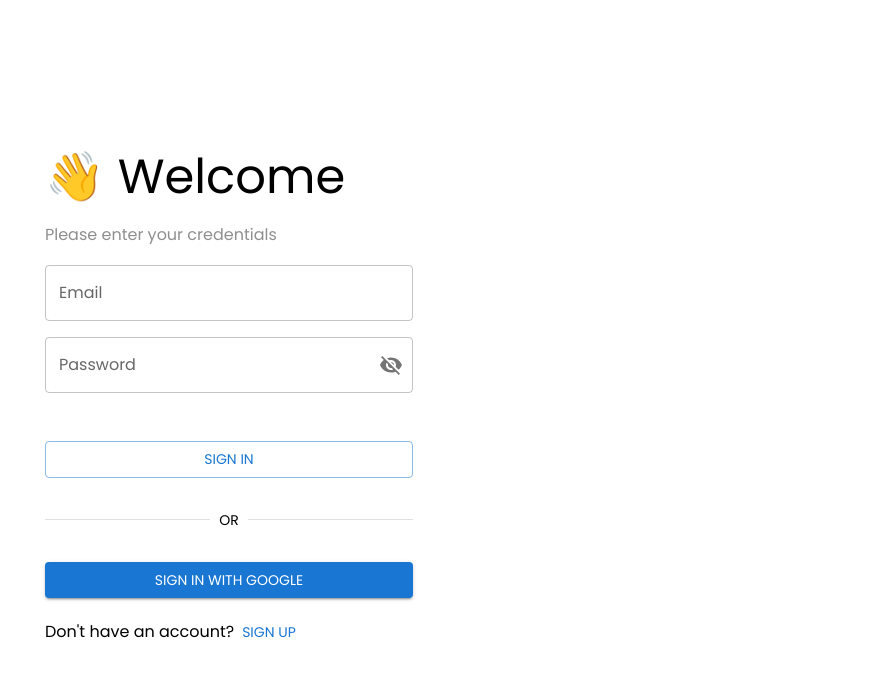
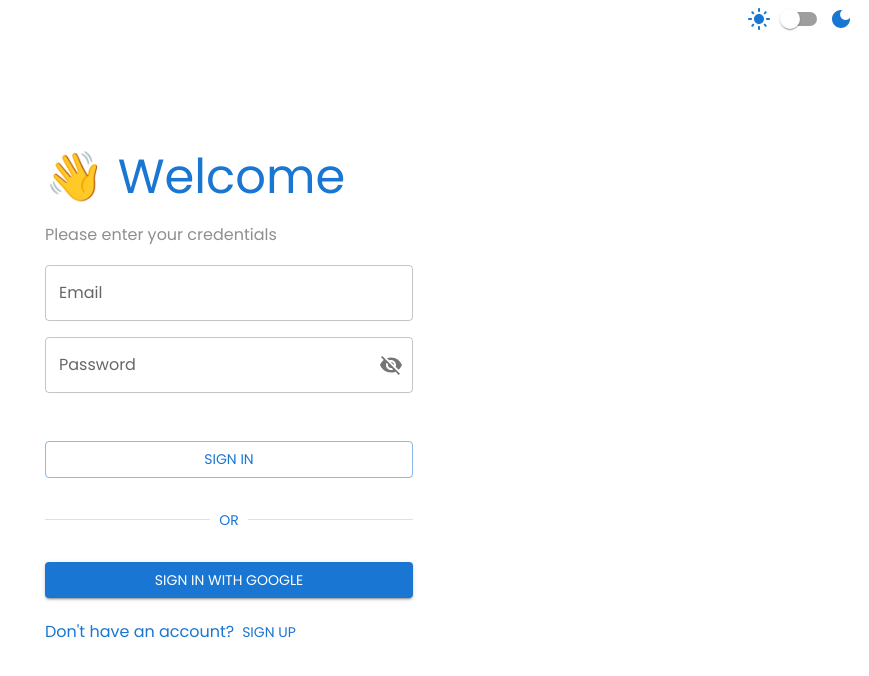
Before and after one commit to yashsharma999/pomodoro-app, a React (Vite) app: page /login in a window 1280 px wide. Shown: the top 676 px of the page, without its empty margins (411-1280 px from the left). Built offline with nearby package versions, Linux system fonts and the light colour scheme; no server answers.

Commit message:
dark mode and env

```diff
--- a/src/App.jsx
+++ b/src/App.jsx
@@ -1,10 +1,12 @@
-import { Container } from "@mui/material";
-import { Outlet, useNavigate } from "react-router-dom";
+import { Container, useTheme } from "@mui/material";
+import { Outlet, useLocation, useNavigate } from "react-router-dom";
 import { useAuth } from "./contexts/AuthContext";
 import Navigation from "./modules/Navigation";
 
 function App() {
+  const theme = useTheme();
   const navigate = useNavigate();
+  const location = useLocation();
   const { isAuthenticated } = useAuth();
 
   if (!isAuthenticated) {
@@ -12,12 +14,23 @@ function App() {
   }
 
   return (
-    <>
+    <div
+      style={{
+        background: `${theme.palette.background.default}`,
+      }}
+    >
       <Navigation />
-      <Container maxWidth={"lg"} sx={{ paddingBottom: "1rem" }}>
+      <Container
+        maxWidth={"lg"}
+        sx={{
+          height: location.pathname === "/analytics" ? "100%" : "100vh",
+          paddingBottom: "1rem",
+          background: `${theme.palette.background.default}`,
+        }}
+      >
         <Outlet />
       </Container>
-    </>
+    </div>
   );
 }
 
--- a/src/components/PomodoroAnalytics.jsx
+++ b/src/components/PomodoroAnalytics.jsx
@@ -112,9 +112,9 @@ export default function PomodoroAnalytics() {
         label: "Pomodoros",
         data: labels.map((label) => pomodoroData[label]?.pomodoros ?? 0),
         backgroundColor: theme.palette.primary.main,
+        borderColor: "#fff",
       },
     ],
-    backgroundColor: "rgba(75, 192, 192, 0.2)",
   };
 
   const options = {
--- a/src/configs/firebase.js
+++ b/src/configs/firebase.js
@@ -4,13 +4,13 @@ import { getAuth } from "firebase/auth";
 import { getFirestore } from "firebase/firestore";
 
 const firebaseConfig = {
-  apiKey: "AIzaSyCXDa8tmPMDjpPR66q7sAQ6NA7xY21Chw0",
-  authDomain: "pomodoro-app-ca5d2.firebaseapp.com",
-  projectId: "pomodoro-app-ca5d2",
-  storageBucket: "pomodoro-app-ca5d2.appspot.com",
-  messagingSenderId: "197721182418",
-  appId: "1:197721182418:web:d32c43f88d3091310d5d0b",
-  measurementId: "G-NC9CMHBQ70",
+  apiKey: import.meta.env.VITE_APP_API_KEY,
+  authDomain: import.meta.env.VITE_APP_AUTH_DOMAIN,
+  projectId: import.meta.env.VITE_APP_PROJECT_ID,
+  storageBucket: import.meta.env.VITE_APP_STORAGE_BUCKET,
+  messagingSenderId: import.meta.env.VITE_APP_MESSAGING_SENDER_ID,
+  measurementId: import.meta.env.VITE_APP_MEASUREMENT_ID,
+  appId: import.meta.env.VITE_APP_APP_ID,
 };
 
 // Initialize Firebase
--- a/src/configs/theme.js
+++ b/src/configs/theme.js
@@ -18,6 +18,9 @@ const lightTheme = createTheme({
   linkText: {
     color: "#fff",
   },
+  navigation: {
+    main: "#1976d2",
+  },
 });
 
 // Dark theme
@@ -35,6 +38,13 @@ const darkTheme = createTheme({
     fontFamily: "Poppins, sans-serif",
     color: "#fff",
   },
+  navigation: {
+    main: "rgba(10, 25, 41, 0.8)",
+  },
+  linkText: {
+    color: "#fff",
+  },
 });
+//rgba(10, 25, 41, 0.8)
 
 export { lightTheme, darkTheme };
--- a/src/contexts/ThemeContext.jsx
+++ b/src/contexts/ThemeContext.jsx
@@ -1,5 +1,5 @@
 import { ThemeProvider } from "@mui/material/styles";
-import { createContext, useState } from "react";
+import { createContext, useContext, useState } from "react";
 import { darkTheme, lightTheme } from "../configs/theme";
 
 const ThemeContext = createContext();
@@ -17,6 +17,7 @@ export const ThemeContextProvider = ({ children }) => {
   return (
     <ThemeContext.Provider
       value={{
+        themeMode,
         currentTheme,
         handleThemeChange,
       }}
@@ -26,4 +27,4 @@ export const ThemeContextProvider = ({ children }) => {
   );
 };
 
-export const useAuth = () => React.useContext(ThemeContext);
+export const useThemeContext = () => useContext(ThemeContext);
--- a/src/modules/Analytics.jsx
+++ b/src/modules/Analytics.jsx
@@ -1,4 +1,4 @@
-import { Container, Grid, Typography } from "@mui/material";
+import { Container, Grid, Typography, useTheme } from "@mui/material";
 import { useNavigate } from "react-router-dom";
 import GeneralStats from "../components/GeneralStats";
 import PomodoroAnalytics from "../components/PomodoroAnalytics";
@@ -7,6 +7,7 @@ import { useAuth } from "../contexts/AuthContext";
 
 export default function Analytics() {
   const navigate = useNavigate();
+  const theme = useTheme();
 
   const { isAuthenticated } = useAuth();
   if (!isAuthenticated) {
@@ -15,8 +16,20 @@ export default function Analytics() {
 
   return (
     <>
-      <Container maxWidth={"lg"}>
-        <Typography variant="h5" my={2}>
+      <Container
+        maxWidth={"lg"}
+        sx={{
+          background: `${theme.palette.background.default}`,
+        }}
+      >
+        <Typography
+          color={"primary"}
+          variant="h5"
+          sx={{
+            paddingTop: "1rem",
+            marginBottom: "1rem",
+          }}
+        >
           Analytics
         </Typography>
         <PomodoroAnalytics />
--- a/src/modules/Login.jsx
+++ b/src/modules/Login.jsx
@@ -7,9 +7,11 @@ import {
   InputAdornment,
   InputLabel,
   Stack,
+  Switch,
   TextField,
   Typography,
   useMediaQuery,
+  useTheme,
 } from "@mui/material";
 import { useState } from "react";
 import {
@@ -23,8 +25,13 @@ import VisibilityOffIcon from "@mui/icons-material/VisibilityOff";
 import { useEffect } from "react";
 import { useNotification } from "../contexts/NotificationContext";
 import { useNavigate } from "react-router-dom";
+import LightModeIcon from "@mui/icons-material/LightMode";
+import DarkModeIcon from "@mui/icons-material/DarkMode";
+import { useThemeContext } from "../contexts/ThemeContext";
 
 export default function Login() {
+  const theme = useTheme();
+  const { handleThemeChange, themeMode } = useThemeContext();
   const navigate = useNavigate();
   const { handleNotificationMsg } = useNotification();
   const isSmall = useMediaQuery("(max-width: 576px)");
@@ -97,9 +104,24 @@ export default function Login() {
       justifyContent="center"
       alignItems={"center"}
       sx={{
+        position: "relative",
         height: "100vh",
+        backgroundColor: theme.palette.background.default,
       }}
     >
+      <Stack
+        direction={"row"}
+        alignItems={"center"}
+        sx={{
+          position: "absolute",
+          top: "0px",
+          right: "1rem",
+        }}
+      >
+        <LightModeIcon color="primary" />
+        <Switch checked={themeMode === "dark"} onChange={handleThemeChange} />
+        <DarkModeIcon color="primary" />
+      </Stack>
       <form
         style={{
           width: !isSmall ? "400px" : "100%",
@@ -108,7 +130,7 @@ export default function Login() {
         onSubmit={handleSubmit}
       >
         <Stack direction={"column"} gap={2}>
-          <Typography variant="h3">
+          <Typography variant="h3" color={theme.palette.primary.main}>
             {authType === "login" ? "👋 Welcome" : "Create an account"}
           </Typography>
           <Typography variant="subtitle1" color={"secondary"}>
@@ -154,18 +176,33 @@ export default function Login() {
             {authType === "login" ? "Sign In" : "Sign Up"}
           </Button>
           <Divider sx={{ my: 2 }}>
-            <Typography variant="body2">OR</Typography>
+            <Typography
+              variant="body2"
+              sx={{
+                color: theme.palette.primary.main,
+              }}
+            >
+              OR
+            </Typography>
           </Divider>
           <Button variant="contained" onClick={handleGoogleAuth}>
             Sign in with Google
           </Button>
           {authType === "login" ? (
-            <Typography>
+            <Typography
+              sx={{
+                color: theme.palette.primary.main,
+              }}
+            >
               Don't have an account?
               <Button onClick={() => setAuthType("signup")}>Sign Up</Button>
             </Typography>
           ) : (
-            <Typography>
+            <Typography
+              sx={{
+                color: theme.palette.primary.main,
+              }}
+            >
               Already have an account?
               <Button onClick={() => setAuthType("login")}>Sign In</Button>
             </Typography>
--- a/src/modules/Navigation.jsx
+++ b/src/modules/Navigation.jsx
@@ -6,6 +6,7 @@ import {
   IconButton,
   Menu,
   MenuItem,
+  Switch,
 } from "@mui/material";
 import { Stack } from "@mui/system";
 import { useState } from "react";
@@ -13,8 +14,12 @@ import { Link, useNavigate } from "react-router-dom";
 import { useSignOut } from "react-firebase-hooks/auth";
 import { auth } from "../configs/firebase";
 import { useAuth } from "../contexts/AuthContext";
+import LightModeIcon from "@mui/icons-material/LightMode";
+import DarkModeIcon from "@mui/icons-material/DarkMode";
+import { useThemeContext } from "../contexts/ThemeContext";
 
 export default function Navigation() {
+  const { handleThemeChange, themeMode } = useThemeContext();
   const theme = useTheme();
   const { isAuthenticated } = useAuth();
   const navigate = useNavigate();
@@ -34,7 +39,11 @@ export default function Navigation() {
       direction={"row"}
       justifyContent={"space-between"}
       alignItems={"center"}
-      sx={{ background: `${theme.palette.primary.main}`, px: 2, py: 1 }}
+      sx={{
+        background: `${theme.navigation.main}`,
+        px: 2,
+        py: 1,
+      }}
     >
       <Box>
         <Stack direction={"row"} gap={2}>
@@ -62,8 +71,17 @@ export default function Navigation() {
             "aria-labelledby": "basic-button",
           }}
         >
-          <MenuItem onClick={handleClose}>Profile</MenuItem>
-          <MenuItem onClick={handleClose}>My account</MenuItem>
+          <MenuItem>
+            <Stack direction={"row"} alignItems={"center"}>
+              <LightModeIcon />
+              <Switch
+                checked={themeMode === "dark"}
+                onChange={handleThemeChange}
+              />
+              <DarkModeIcon />
+            </Stack>
+          </MenuItem>
+
           <MenuItem
             onClick={async () => {
               localStorage.clear();
--- a/src/modules/Pomodoro.jsx
+++ b/src/modules/Pomodoro.jsx
@@ -18,9 +18,11 @@ import { useState } from "react";
 import AddTaskButton from "../components/AddTaskButton";
 import TaskDialogue from "../components/TaskDialogue";
 import { useAuth } from "../contexts/AuthContext";
+import { useTheme } from "@emotion/react";
 
 export default function Pomodoro() {
   const navigate = useNavigate();
+  const theme = useTheme();
   const { isAuthenticated } = useAuth();
   const isMobile = useMediaQuery("(max-width: 576px)");
   const { currentTask, timeFormat, setTimeFormat } = useData();
@@ -79,7 +81,7 @@ export default function Pomodoro() {
                 alignItems="center"
                 gap={1}
               >
-                <InfoIcon />
+                <InfoIcon color={"primary"} />
                 <Typography
                   my={2}
                   textAlign={"left"}
@@ -106,7 +108,9 @@ export default function Pomodoro() {
         }}
       >
         <Stack direction={"row"} alignItems="center">
-          <Typography variant="caption">Minutes</Typography>
+          <Typography color={"primary"} variant="caption">
+            Minutes
+          </Typography>
           <Switch
             checked={timeFormat === "seconds"}
             onChange={(e) => {
@@ -117,11 +121,13 @@ export default function Pomodoro() {
               }
             }}
           />
-          <Typography variant="caption">Seconds</Typography>
+          <Typography color={"primary"} variant="caption">
+            Seconds
+          </Typography>
         </Stack>
 
         <br />
-        <Typography variant="caption">
+        <Typography variant="caption" color={"primary"}>
           This switch adjusts the pomodoro time to test the features
         </Typography>
       </div>
--- a/src/modules/Tasks.jsx
+++ b/src/modules/Tasks.jsx
@@ -93,7 +93,7 @@ export default function Tasks() {
       <TaskDialogue open={open} handleClose={handleClose} />{" "}
       <Container maxWidth={"lg"}>
         <AddTaskButton handleClickOpen={handleClickOpen} />
-        <Typography variant="h5" my={2}>
+        <Typography color={"primary"} variant="h5" my={2}>
           Tasks
         </Typography>
         <DataGrid
```
Also changed, not shown: 2 other files (tests, documents, lock files or other folders).
